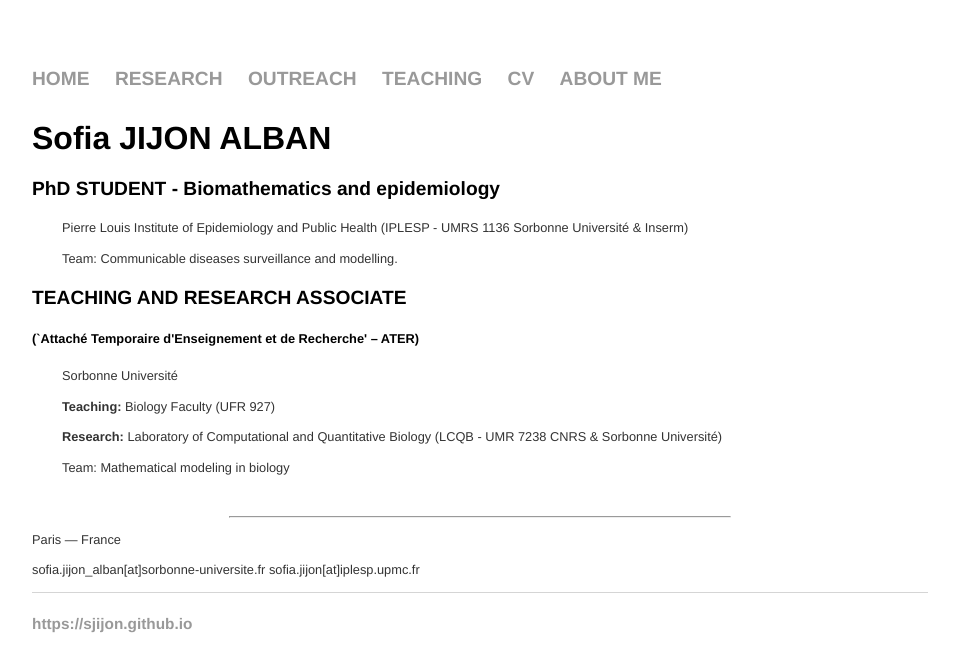
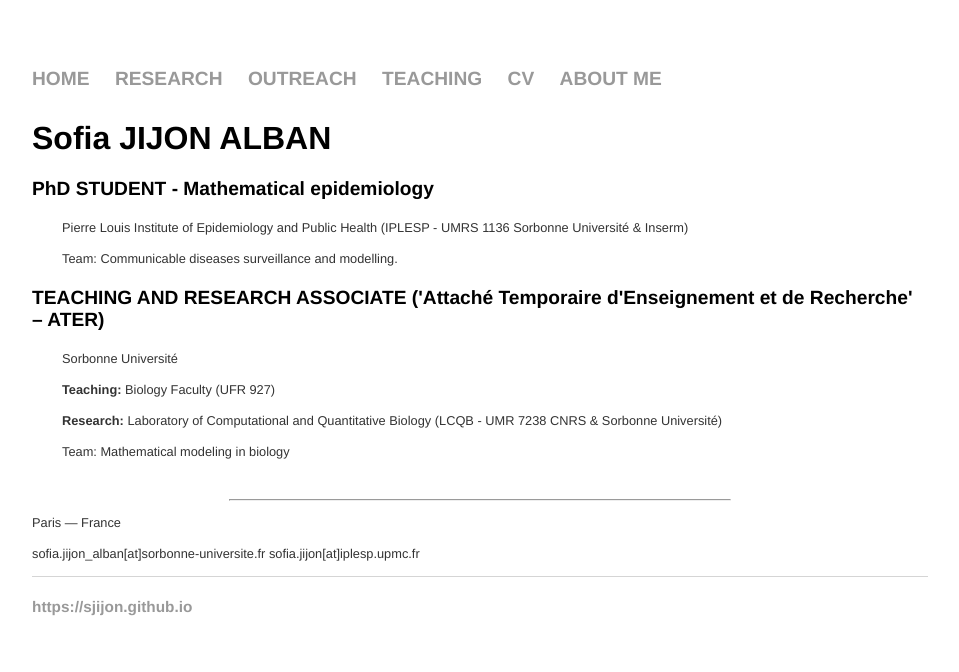
Before and after one commit to sjijon/sjijon.github.io, a Jekyll site: the page built from index.html, in a window 1280 px wide. Shown: the top 672 px of the page, without its empty margins (160-1119 px from the left). Built offline with Jekyll 4.4.1, drawn with Linux system fonts in a browser that asks for light colours.

Commit message:
Update index.html

```diff
--- a/index.html
+++ b/index.html
@@ -5,7 +5,7 @@ title: Sofia JIJON
 <div class="blurb">
 	<h1>Sofia JIJON ALBAN</h1>
 
-	<h3>PhD STUDENT - Biomathematics and epidemiology</h3>
+	<h3>PhD STUDENT - Mathematical epidemiology</h3>
 	<p style="padding-left:30px;">
 		Pierre Louis Institute of Epidemiology and Public Health (IPLESP - UMRS 1136 Sorbonne Université & Inserm)
 	</P>
@@ -13,8 +13,7 @@ title: Sofia JIJON
 		Team: Communicable diseases surveillance and modelling.
 	</p>
 
-	<h3>TEACHING AND RESEARCH ASSOCIATE</h3>
-	<h5>(`Attaché Temporaire d'Enseignement et de Recherche' – ATER)</h5>
+	<h3>TEACHING AND RESEARCH ASSOCIATE ('Attaché Temporaire d'Enseignement et de Recherche' – ATER)</h3>
 	<p style="padding-left:30px;">
 		Sorbonne Université
 	</p>
```
